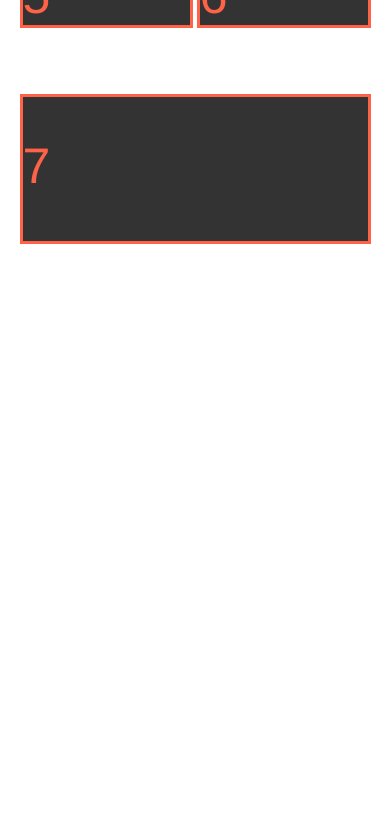
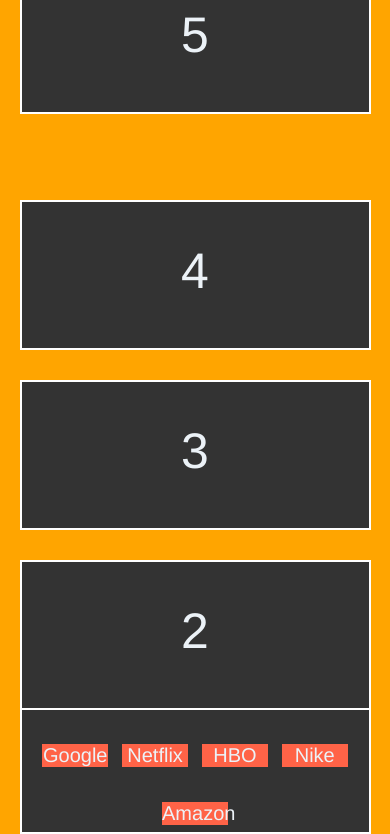
Before and after one commit to chrisawesomeusername/checkpoint-layout-responsive, a plain HTML site: page index.html in a window 390 px wide. Shown: the part 476-1310 px from the top of the page. Before the commit the page ends 844 px from the top, so only its background shows below. Drawn offline with Linux system fonts and the light colour scheme.

Commit message:
made mobile

```diff
--- a/css/style.css
+++ b/css/style.css
@@ -2,36 +2,74 @@
   margin: 0;
   padding: 0;
   box-sizing: border-box;
-  color: tomato;
+  list-style: none;
+  color: #ecf2f7;
   font-size: 50px;
   font-family: helvetica;
 }
 
+body{
+  background-color: #4d89b2;
+}
+
+
+
 p{
   padding-top: 40px;
+  text-align: center;
 }
+
+h1{
+  margin-bottom: 20px;
+  text-align: center;
+
+}
+
+
 
 .top{
   background-color: #333;
-  border: 3px solid tomato;
+  border: 2px solid white;
   width: 90%;
   height: 150px;
-  margin: 20px auto;
-  margin-bottom: 60px;
+  margin: auto;
+  margin-bottom: 20px;
 }
+
+
+.menu{
+  text-align: center;
+  font-size: 100%;
+  margin-top: 30px;
+}
+
+ul{
+  width: 100%;
+}
+
+li{
+  font-size: 20px;
+  display: inline-block;
+  background-color: tomato;
+  width: 19%;
+}
+
+
 
 .second{
   width: 90%;
-  height: 150px;
-  margin: 20px auto;
+  height: 300px;
+  margin: auto;
+  margin-bottom: 20px;
   position: relative;
 }
 
 .two, .three, .four{
   display: inline-block;
   background-color: #333;
-  border: 3px solid tomato;
+  border: 2px solid white;
   width: 32.7%;
+  height: inherit;
 }
 
 .two{
@@ -51,15 +89,17 @@
 
 .third{
   width: 90%;
-  height: 150px;
-  margin: 20px auto;
+  height: 300px;
+  margin: auto;
+  margin-bottom: 20px;
   /* position: relative; */
 }
 
 .five, .six{
   display: inline-block;
   background-color: #333;
-  border: 3px solid tomato;
+  height: inherit;
+  border: 2px solid white;
   width: 49.5%;
 }
 
@@ -73,8 +113,73 @@
 
 .bottom{
   background-color: #333;
-  border: 3px solid tomato;
+  border: 2px solid white;
   width: 90%;
   height: 150px;
-  margin: 20px auto;
+  margin: auto;
+  margin-bottom: 20px;
 }
+/*======================= media queries =======================*/
+
+@media only screen and (max-width:800px) {
+  body{
+    background-color: orange;
+  }
+
+
+  .bottom{
+    position: absolute;
+    top: 80px;
+    left: 5%;
+  }
+
+  .six{
+    position: absolute;
+    left: 5%;
+    top: 250px;
+    width: 90%;
+    height: 150px;
+  }
+
+  .five{
+    position: absolute;
+    left: 5%;
+    top: 440px;
+    width: 90%;
+    height: 150px;
+  }
+
+  .four{
+    display: block;
+    position: absolute;
+    /* left: 5%; */
+    top: 540px;
+    width: 100%;
+    height: 150px;
+  }
+
+  .three{
+    display: block;
+    left: 0%;
+    top: 720px;
+    width: 100%;
+    height: 150px;
+  }
+
+  .two{
+    display: block;
+    left: 0%;
+    top: 900px;
+    width: 100%;
+    height: 150px;
+  }
+
+  .top{
+    position: absolute;
+    left: 5%;
+    top: 1160px;
+    width: 90%;
+    height: 150px;
+  }
+
+}
--- a/index.html
+++ b/index.html
@@ -2,15 +2,23 @@
 <html lang="en" dir="ltr">
   <head>
     <meta charset="utf-8">
+    <meta name="viewport" content="width=device-width, initial-scale=1">
     <link rel="stylesheet" href="css/style.css">
     <title></title>
 
   </head>
   <body>
+    <h1>Layout Responsive</h1>
     <div class="top">
-      <div class="one">
-        <p>1</p>
-      </div>
+
+        <ul class="menu">
+          <a href="https://www.google.co.nz" target="_blank"><li>Google</li></a>
+          <a href="https://www.netflix.com/nz/" target="_blank"><li>Netflix</li></a>
+          <a href="https://www.hbo.com" target="_blank"><li>HBO</li></a>
+          <a href="https://www.nike.com/nz/" target="_blank"><li>Nike</li></a>
+          <a href="https://www.amazon.com" target="_blank"><li>Amazon</li></a>
+        </ul>
+
     </div>
 
     <div class="second">
```
